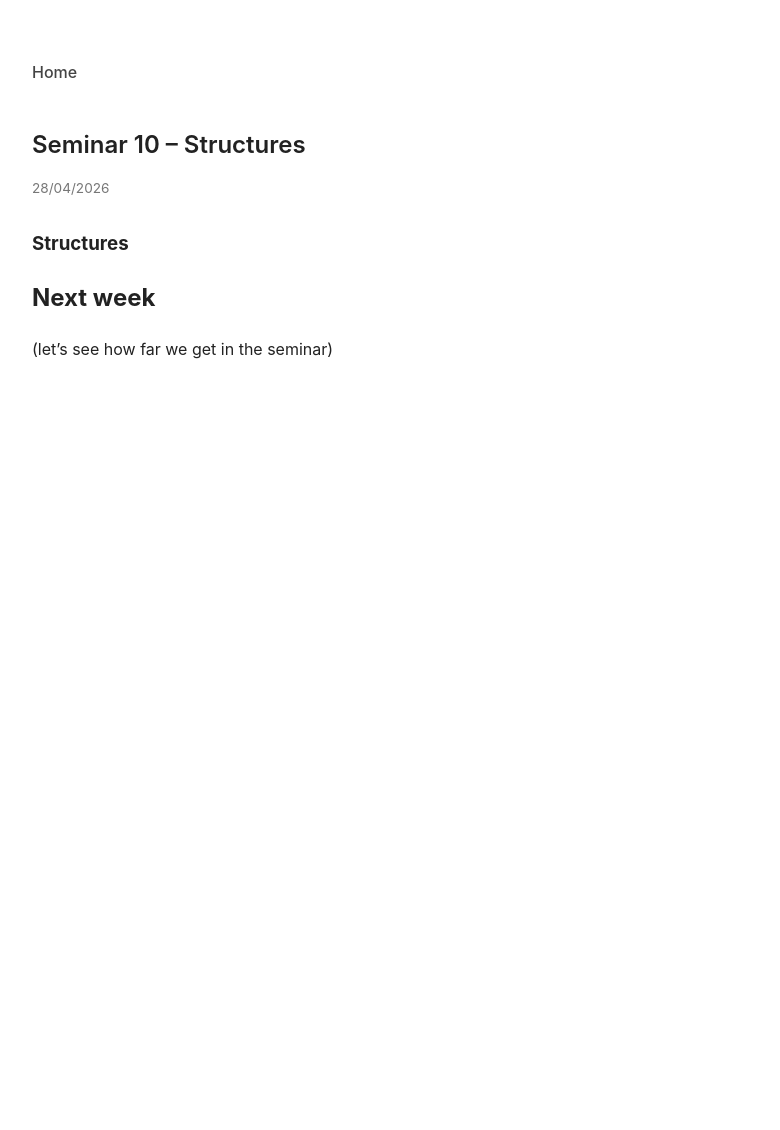
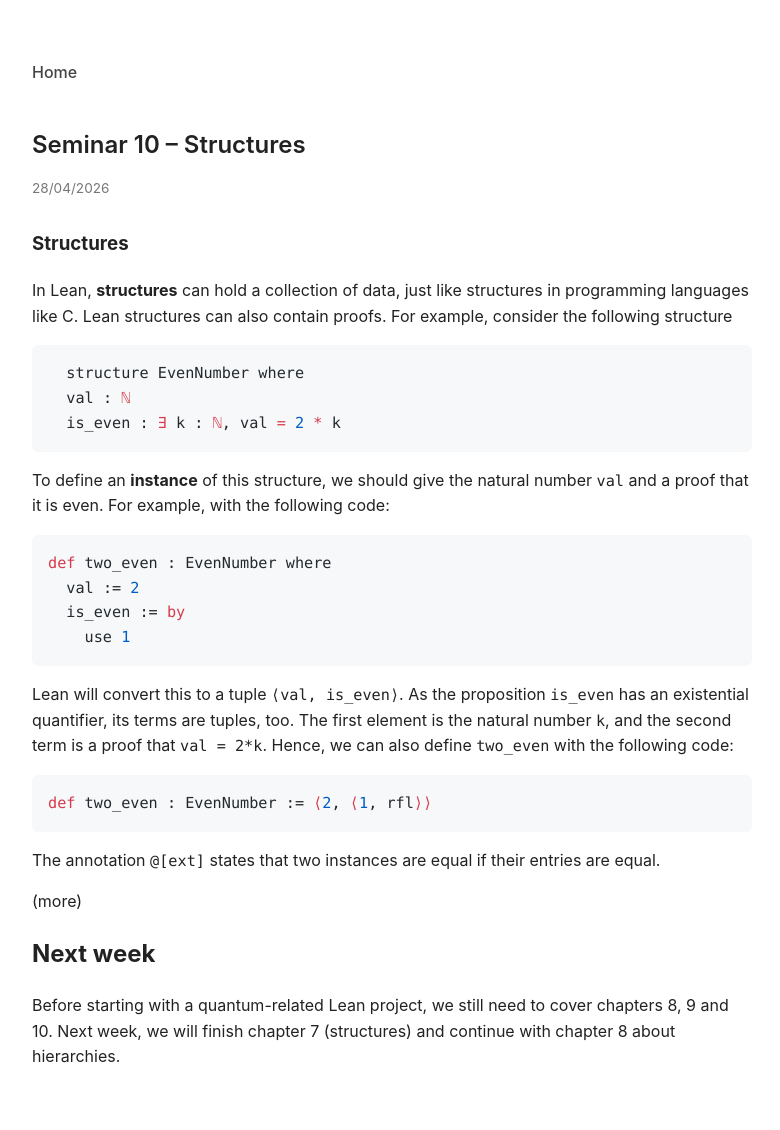
Before and after one commit to Carli-B/lean-seminar, a Jekyll site: the page built from _posts/2026-04-28-seminar-10.md, in a window 1280 px wide. Shown: the whole page, without its empty margins (248-1028 px from the left). Built offline with Jekyll 4.4.1, drawn with Linux system fonts in a browser that asks for light colours; before the commit the page ends 900 px from its top, so only the background shows below that.

Commit message:
Update 2026-04-28-seminar-10.md

````diff
--- a/_posts/2026-04-28-seminar-10.md
+++ b/_posts/2026-04-28-seminar-10.md
@@ -5,8 +5,31 @@
 ---
 
 ### Structures
+In Lean, <b>structures</b> can hold a collection of data, just like structures in programming languages like C. Lean structures can also contain proofs. For example, consider the following structure
+```lean
+  structure EvenNumber where
+  val : ℕ
+  is_even : ∃ k : ℕ, val = 2 * k
+```
+To define an <b>instance</b> of this structure, we should give the natural number `val` and a proof that it is even. For example, with the following code:
+```lean
+def two_even : EvenNumber where
+  val := 2
+  is_even := by
+    use 1
+```
+Lean will convert this to a tuple `⟨val, is_even⟩`. As the proposition `is_even` has an existential quantifier, its terms are tuples, too. The first element is the natural number `k`, and the second term is a proof that `val = 2*k`.
+Hence, we can also define `two_even` with the following code:
+```lean
+def two_even : EvenNumber := ⟨2, ⟨1, rfl⟩⟩
+```
+
+The annotation `@[ext]` states that two instances are equal if their entries are equal.
+
+(more)
 
 
 
 ## Next week
-(let's see how far we get in the seminar)
+Before starting with a quantum-related Lean project, we still need to cover chapters 8, 9 and 10.
+Next week, we will finish chapter 7 (structures) and continue with chapter 8 about hierarchies.
````
